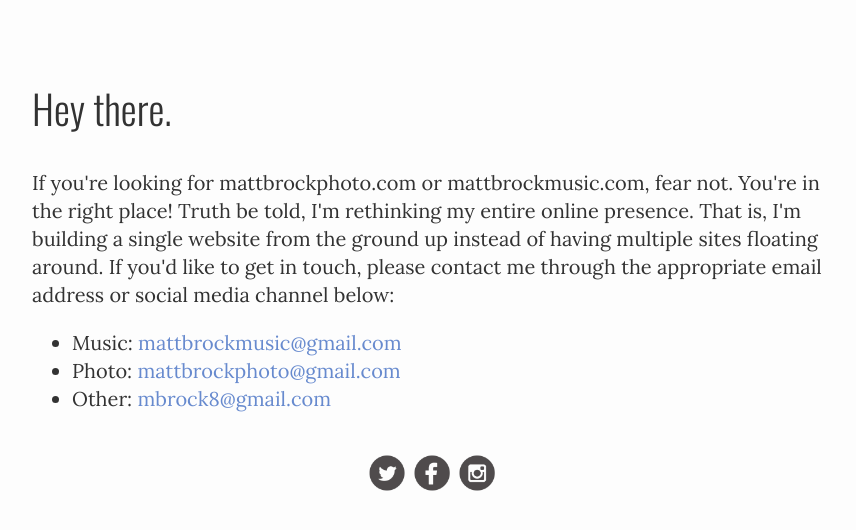
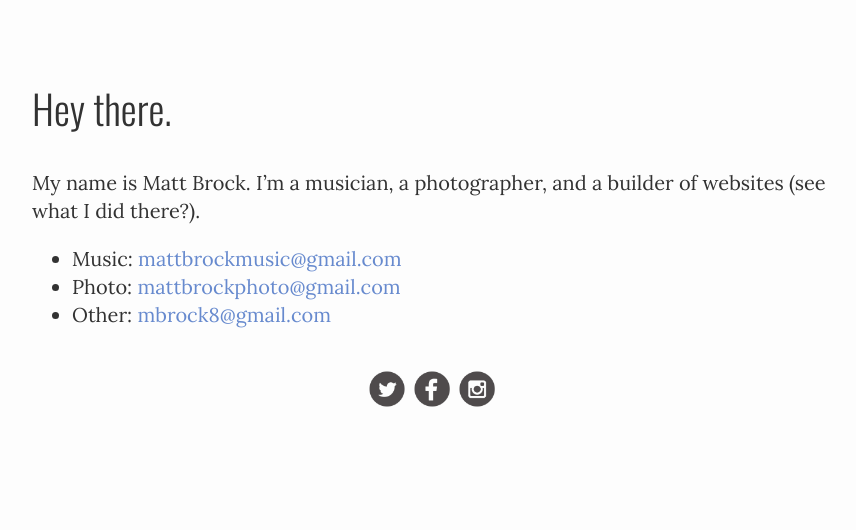
Before and after one commit to mattpbrock/mattpbrock.github.io, a Jekyll site: the page built from index.html, in a window 1280 px wide. Shown: the top 530 px of the page, without its empty margins (208-1064 px from the left). Built offline with Jekyll 4.4.1, drawn with Linux system fonts in a browser that asks for light colours.

Commit message:
change copy

```diff
--- a/index.html
+++ b/index.html
@@ -6,7 +6,7 @@ title: Matt Brock
 <div class="content">
 	<section class="full">
 		<h1>Hey there.</h1>
-		<p>If you're looking for mattbrockphoto.com or mattbrockmusic.com, fear not. You're in the right place! Truth be told, I'm rethinking my entire online presence. That is, I'm building a single website from the ground up instead of having multiple sites floating around. If you'd like to get in touch, please contact me through the appropriate email address or social media channel below:</p>
+		<p>My name is Matt Brock. I’m a musician, a photographer, and a builder of websites (see what I did there?).</p>
 		<ul>
 			<li>Music: <a href="mailto:mattbrockmusic@gmail.com">mattbrockmusic@gmail.com</a></li>
 			<li>Photo: <a href="mailto:mattbrockphoto@gmail.com">mattbrockphoto@gmail.com</a></li>
```
